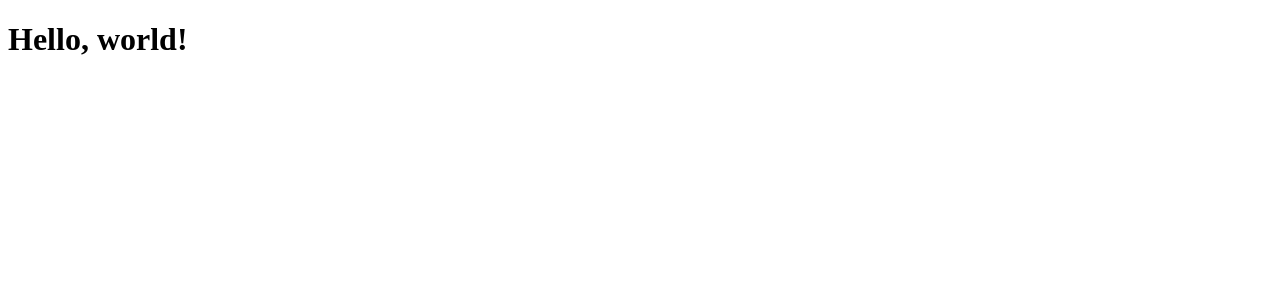
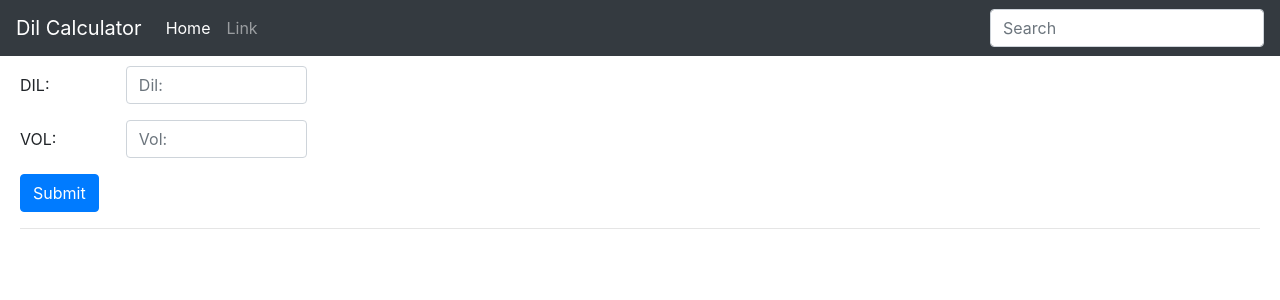
Before and after one commit to Hellrungj/project-12-7-18, a Flask app: page / in a window 1280 px wide. Shown: the top 300 px of the page. Run offline with Flask 2, Linux system fonts and the light colour scheme; some libraries are stand-ins or nearby versions.

Commit message:
Make calu form in the index page

```diff
--- a/app.py
+++ b/app.py
@@ -1,10 +1,13 @@
-from flask import Flask, render_template
+from flask import Flask, render_template, request, url_for
 app = Flask(__name__)
 
-
-@app.route('/')
+@app.route('/', methods=['GET', 'POST'])
 def index():
-    return render_template('index.html')
+    result = ["", ""]
+    if request.method == 'POST':
+        result[0] = request.form["dil"]
+        result[1] = request.form["vol"]
+    return render_template('index.html', result=result)
 
 if __name__ == '__main__':
     app.run(host='127.0.0.1', port=8000, debug=True)
--- a/templates/index.html
+++ b/templates/index.html
@@ -1,12 +1,28 @@
-<!DOCTYPE html>
-<html lang="en">
-<head>
-    <meta charset="UTF-8">
-    <meta name="viewport" content="width=device-width, initial-scale=1.0">
-    <meta http-equiv="X-UA-Compatible" content="ie=edge">
-    <title>Document</title>
-</head>
-<body>
-    <h1>Hello, world!</h1>
-</body>
-</html>
+{% extends "/layout.html" %}
+{% block body %}
+<div style="margin-right:20px; margin-left:20px; margin-top:10px;">
+<form action="{{ url_for('index')}}" method="post" enctype="multipart/form-data">
+    <div class="form-group row">
+        <label for="inputDil" class="col-sm-1 col-form-label">DIL:</label>
+        <div class="col-sm-2">
+            <input name='dil' type="dil" class="form-control" id="dil" placeholder="Dil:" required>
+        </div>
+    </div>
+
+    <div class="form-group row">
+        <label for="inputDil" class="col-sm-1 col-form-label">VOL:</label>
+        <div class="col-sm-2">
+            <input name='vol' type="vol" class="form-control" id="vol" placeholder="Vol:" required>
+        </div>
+    </div>
+    <button class="btn btn-primary" type="submit">Submit</button>
+</form>
+
+<hr>
+{% if result[0] != "" and result[0] != ""%}
+    <p> Vol: {{result[1]}} </p>
+    <p> PBS: {{result[0]}} </p>
+{% endif %}
+</div>
+
+{% endblock %}
--- /dev/null
+++ b/templates/layout.html
@@ -0,0 +1,39 @@
+<!DOCTYPE html>
+<html lang="en">
+<head>
+    <meta charset="UTF-8">
+    <meta name="viewport" content="width=device-width, initial-scale=1.0">
+    <meta http-equiv="X-UA-Compatible" content="ie=edge">
+    <title>Document</title>
+
+    <link rel="stylesheet" href="https://stackpath.bootstrapcdn.com/bootstrap/4.1.3/css/bootstrap.min.css" integrity="sha384-MCw98/SFnGE8fJT3GXwEOngsV7Zt27NXFoaoApmYm81iuXoPkFOJwJ8ERdknLPMO" crossorigin="anonymous">
+    <link rel="stylesheet" href="https://use.fontawesome.com/releases/v5.5.0/css/all.css" integrity="sha384-B4dIYHKNBt8Bc12p+WXckhzcICo0wtJAoU8YZTY5qE0Id1GSseTk6S+L3BlXeVIU" crossorigin="anonymous">
+    <!-- Latest compiled and minified Bootstrap CSS -->
+    <link rel="stylesheet" href="https://maxcdn.bootstrapcdn.com/bootstrap/4.0.0/css/bootstrap.min.css" integrity="sha384-Gn5384xqQ1aoWXA+058RXPxPg6fy4IWvTNh0E263XmFcJlSAwiGgFAW/dAiS6JXm" crossorigin="anonymous">
+
+</head>
+<body>
+    {% include "/navbar.html" %}
+    {% block body %} {% endblock %}
+</body>
+<!-- jQuery library -->
+<script src="https://code.jquery.com/jquery-3.2.1.slim.min.js" integrity="sha384-KJ3o2DKtIkvYIK3UENzmM7KCkRr/rE9/Qpg6aAZGJwFDMVNA/GpGFF93hXpG5KkN" crossorigin="anonymous"></script>
+
+<!-- Popper -->
+<script src="https://cdnjs.cloudflare.com/ajax/libs/popper.js/1.12.9/umd/popper.min.js" integrity="sha384-ApNbgh9B+Y1QKtv3Rn7W3mgPxhU9K/ScQsAP7hUibX39j7fakFPskvXusvfa0b4Q" crossorigin="anonymous"></script>
+
+<!-- Latest compiled and minified Bootstrap JavaScript -->
+<script src="https://maxcdn.bootstrapcdn.com/bootstrap/4.0.0/js/bootstrap.min.js" integrity="sha384-JZR6Spejh4U02d8jOt6vLEHfe/JQGiRRSQQxSfFWpi1MquVdAyjUar5+76PVCmYl" crossorigin="anonymous"></script>
+
+<!-- Initialize Bootstrap functionality -->
+<script>
+// Initialize tooltip component
+$(function () {
+  $('[data-toggle="tooltip"]').tooltip()
+})
+// Initialize popover component
+$(function () {
+  $('[data-toggle="popover"]').popover()
+})
+</script>
+</html>
--- /dev/null
+++ b/templates/navbar.html
@@ -0,0 +1,20 @@
+<nav class="navbar navbar-expand-xl navbar-dark bg-dark">
+    <a class="navbar-brand" href="#">Dil Calculator</a>
+    <button class="navbar-toggler" type="button" data-toggle="collapse" data-target="#navbarsExample06" aria-controls="navbarsExample06" aria-expanded="false" aria-label="Toggle navigation">
+        <span class="navbar-toggler-icon"></span>
+    </button>
+
+    <div class="collapse navbar-collapse" id="navbarsExample06">
+        <ul class="navbar-nav mr-auto">
+            <li class="nav-item active">
+                <a class="nav-link" href="#">Home <span class="sr-only">(current)</span></a>
+            </li>
+            <li class="nav-item">
+                <a class="nav-link" href="#">Link</a>
+            </li>
+        </ul>
+        <form class="form-inline my-2 my-md-0">
+            <input class="form-control" type="text" placeholder="Search">
+        </form>
+    </div>
+</nav>
```
